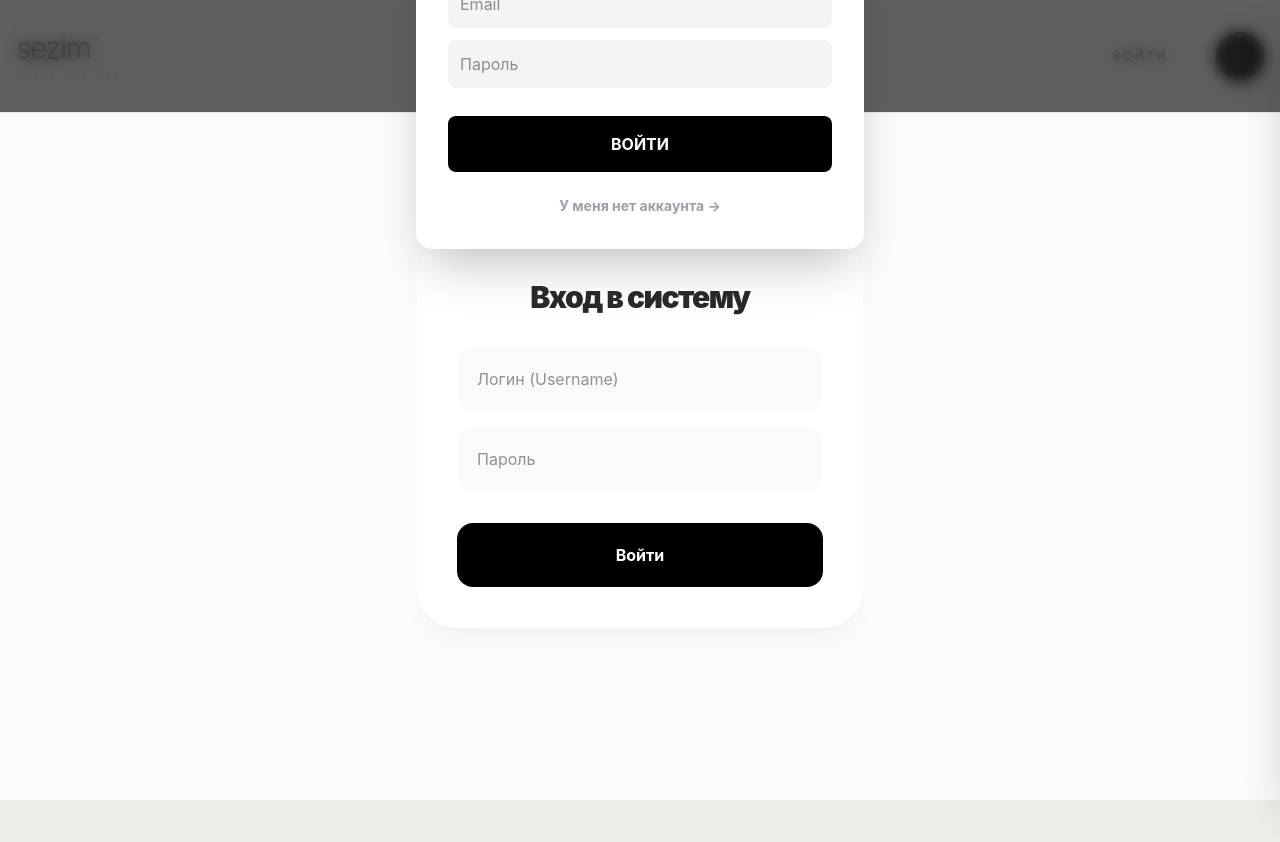
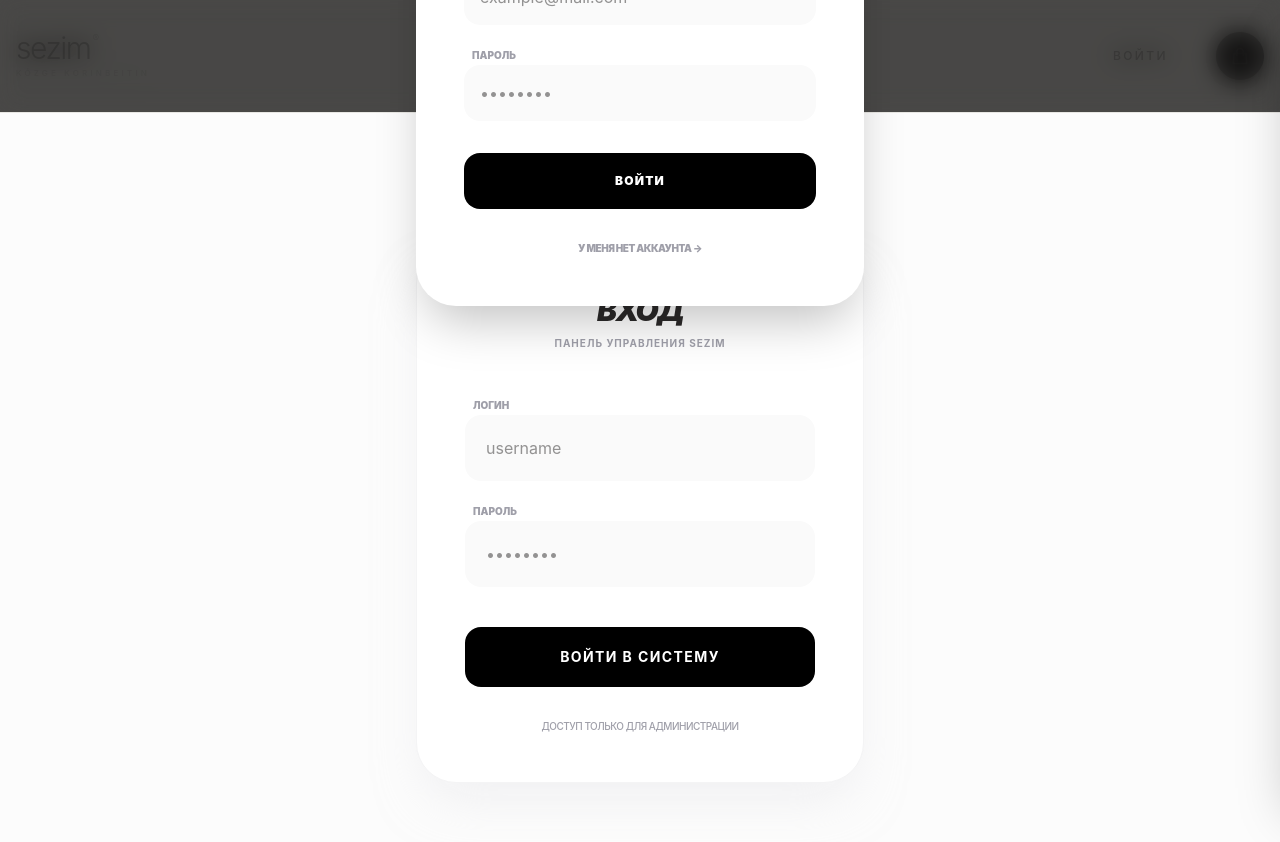
Before and after one commit to samgar-24/sezim-frontend, a React (Vite) app: page /login in a window 1280 px wide. Both pictures are taken after a click on the button "ВОЙТИ". Shown: the top 842 px of the page. Before the commit the page ends 800 px from the top, so only its background shows below. Built offline with nearby package versions, Linux system fonts and the light colour scheme.

Commit message:
Final fix for AuthModal layout and positioning

```diff
--- a/src/App.jsx
+++ b/src/App.jsx
@@ -16,16 +16,16 @@ import MyOrders from './pages/MyOrders';
 function App() {
   const { isAuthenticated, user, loading } = useAuth();
 
-  // Пока данные пользователя грузятся, ничего не рендерим, чтобы не было редиректов
   if (loading) return null;
 
   return (
-    <div className="min-h-screen bg-[#fcfcfc]">
+    <div className="min-h-screen bg-[#fcfcfc] flex flex-col">
       <Header />
 
-      <main>
+      {/* Добавляем flex-grow, чтобы контент занимал всё пространство,
+          и relative, чтобы дочерние абсолютные элементы не вылетали */}
+      <main className="flex-grow relative">
         <Routes>
-          {/* Публичные маршруты */}
           <Route path="/" element={<Home />} />
           <Route path="/product/:id" element={<ProductPage />} />
           <Route path="/checkout" element={<Checkout />} />
@@ -36,11 +36,11 @@ function App() {
           {/* Маршруты для авторизованных пользователей */}
           <Route
             path="/profile"
-            element={isAuthenticated ? <Profile /> : <Navigate to="/" />}
+            element={isAuthenticated ? <Profile /> : <Navigate to="/login" />}
           />
           <Route
             path="/my-orders"
-            element={isAuthenticated ? <MyOrders /> : <Navigate to="/" />}
+            element={isAuthenticated ? <MyOrders /> : <Navigate to="/login" />}
           />
 
           {/* Маршрут для админа */}
--- a/src/components/AuthModal.jsx
+++ b/src/components/AuthModal.jsx
@@ -16,57 +16,89 @@ export default function AuthModal({ onClose }) {
       : await register(formData);
 
     if (result.success) {
-      onClose(); // Закрываем окно при успехе
+      onClose();
     } else {
       setError(result.error);
     }
   };
 
   return (
-    <div className="fixed inset-0 bg-black/60 backdrop-blur-sm z-[100] flex items-center justify-center p-4">
-      <div className="bg-white w-full max-w-md rounded-2xl p-8 relative shadow-2xl">
-        <button onClick={onClose} className="absolute top-4 right-4 text-zinc-400 hover:text-black text-2xl">&times;</button>
+    /* Внешний контейнер (Overlay) */
+    <div
+      className="fixed inset-0 bg-black/70 backdrop-blur-md z-[9999] flex items-center justify-center p-4 md:p-6"
+      onClick={onClose} // Закрытие при клике на фон
+    >
+      {/* Карточка формы */}
+      <div
+        className="bg-white w-full max-w-md rounded-[40px] p-8 md:p-12 relative shadow-2xl animate-in fade-in zoom-in duration-300"
+        onClick={(e) => e.stopPropagation()} // Чтобы клик внутри формы не закрывал её
+      >
+        <button
+          onClick={onClose}
+          className="absolute top-6 right-6 text-zinc-400 hover:text-black transition-colors"
+        >
+          <svg width="24" height="24" viewBox="0 0 24 24" fill="none" stroke="currentColor" strokeWidth="2.5" strokeLinecap="round" strokeLinejoin="round"><path d="M18 6 6 18M6 6l12 12"/></svg>
+        </button>
 
-        <h2 className="text-2xl font-black mb-2 uppercase tracking-tighter">
-          {isLogin ? 'С возвращением' : 'Создать аккаунт'}
+        <div className="text-center mb-8">
+          <h2 className="text-3xl font-black uppercase tracking-tighter italic">
+            {isLogin ? 'Вход' : 'Регистрация'}
           </h2>
-        <p className="text-zinc-400 text-sm mb-6">Введите ваши данные ниже</p>
+          <p className="text-zinc-400 text-[10px] font-bold uppercase tracking-widest mt-2">
+            {isLogin ? 'С возвращением в Sezim' : 'Присоединяйтесь к нам'}
+          </p>
+        </div>
 
-        {error && <div className="bg-red-50 text-red-500 p-3 rounded-lg text-xs font-bold mb-4">{error}</div>}
+        {error && (
+          <div className="bg-red-50 text-red-500 p-4 rounded-2xl text-[10px] font-bold uppercase mb-6 border border-red-100">
+            {error}
+          </div>
+        )}
 
-        <form onSubmit={handleSubmit} className="space-y-3">
+        <form onSubmit={handleSubmit} className="space-y-4">
           {!isLogin && (
+            <div className="space-y-1">
+              <label className="text-[10px] font-black uppercase ml-2 text-zinc-400">Ваше имя</label>
               <input
                 type="text"
                 placeholder="Имя"
                 required
-              className="w-full p-3 bg-zinc-100 rounded-lg outline-none focus:ring-2 ring-black/5"
+                className="w-full p-4 bg-zinc-50 rounded-2xl outline-none focus:ring-2 ring-black transition-all"
                 onChange={(e) => setFormData({...formData, firstName: e.target.value})}
               />
+            </div>
           )}
+
+          <div className="space-y-1">
+            <label className="text-[10px] font-black uppercase ml-2 text-zinc-400">Email</label>
             <input
               type="email"
-            placeholder="Email"
+              placeholder="example@mail.com"
               required
-            className="w-full p-3 bg-zinc-100 rounded-lg outline-none"
+              className="w-full p-4 bg-zinc-50 rounded-2xl outline-none focus:ring-2 ring-black transition-all"
               onChange={(e) => setFormData({...formData, email: e.target.value})}
             />
+          </div>
+
+          <div className="space-y-1">
+            <label className="text-[10px] font-black uppercase ml-2 text-zinc-400">Пароль</label>
             <input
               type="password"
-            placeholder="Пароль"
+              placeholder="••••••••"
               required
-            className="w-full p-3 bg-zinc-100 rounded-lg outline-none"
+              className="w-full p-4 bg-zinc-50 rounded-2xl outline-none focus:ring-2 ring-black transition-all"
               onChange={(e) => setFormData({...formData, password: e.target.value})}
             />
+          </div>
 
-          <button className="w-full bg-black text-white font-bold py-4 rounded-lg hover:bg-zinc-800 transition-all mt-4">
-            {isLogin ? 'ВОЙТИ' : 'ЗАРЕГИСТРИРОВАТЬСЯ'}
+          <button className="w-full bg-black text-white font-black py-5 rounded-2xl hover:bg-zinc-800 transition-all mt-4 uppercase text-xs tracking-widest active:scale-95">
+            {isLogin ? 'Войти' : 'Создать аккаунт'}
           </button>
         </form>
 
         <button
           onClick={() => { setIsLogin(!isLogin); setError(''); }}
-          className="w-full mt-6 text-sm font-bold text-zinc-400 hover:text-black transition"
+          className="w-full mt-8 text-[10px] font-black text-zinc-400 hover:text-black transition uppercase tracking-tighter"
         >
           {isLogin ? 'У меня нет аккаунта →' : 'Уже есть аккаунт? Войти'}
         </button>
--- a/src/pages/Login.jsx
+++ b/src/pages/Login.jsx
@@ -13,41 +13,57 @@ export default function Login() {
         const result = await login(username, password);
 
         if (result.success) {
-            // Если вход успешный, просто уходим на страницу админки
             navigate('/admin-panel');
         } else {
-            // Показываем ошибку только если вход НЕ удался
             alert(result.error || "Ошибка входа");
         }
     };
 
     return (
-        <div className="min-h-[80vh] flex items-center justify-center px-4 bg-[#fcfcfc]">
-            <form onSubmit={handleSubmit} className="max-w-md w-full bg-white p-10 rounded-[40px] shadow-xl shadow-zinc-100 border border-zinc-50">
-                <h2 className="text-3xl font-black mb-8 text-center tracking-tighter">Вход в систему</h2>
+        /* Добавили z-10 и относительное позиционирование, чтобы блок не перекрывался */
+        <div className="min-h-screen flex items-center justify-center px-4 bg-[#fcfcfc] relative z-10 py-20">
+            <form
+                onSubmit={handleSubmit}
+                className="max-w-md w-full bg-white p-8 md:p-12 rounded-[40px] shadow-2xl shadow-zinc-200/50 border border-zinc-100"
+            >
+                <div className="text-center mb-10">
+                    <h2 className="text-3xl font-black tracking-tighter uppercase italic">Вход</h2>
+                    <p className="text-[10px] font-bold text-zinc-400 uppercase tracking-widest mt-2">Панель управления Sezim</p>
+                </div>
 
                 <div className="space-y-4">
+                    <div className="space-y-1">
+                        <label className="text-[10px] font-black uppercase ml-2 text-zinc-400">Логин</label>
                         <input
                             type="text"
-                        placeholder="Логин (Username)"
-                        className="w-full p-5 rounded-2xl bg-zinc-50 border-none outline-none focus:ring-2 ring-black transition-all"
+                            placeholder="username"
+                            className="w-full p-5 rounded-2xl bg-zinc-50 border border-transparent outline-none focus:ring-2 ring-black focus:bg-white transition-all"
                             onChange={(e) => setUsername(e.target.value)}
                             required
                         />
+                    </div>
+                    <div className="space-y-1">
+                        <label className="text-[10px] font-black uppercase ml-2 text-zinc-400">Пароль</label>
                         <input
                             type="password"
-                        placeholder="Пароль"
-                        className="w-full p-5 rounded-2xl bg-zinc-50 border-none outline-none focus:ring-2 ring-black transition-all"
+                            placeholder="••••••••"
+                            className="w-full p-5 rounded-2xl bg-zinc-50 border border-transparent outline-none focus:ring-2 ring-black focus:bg-white transition-all"
                             onChange={(e) => setPassword(e.target.value)}
                             required
                         />
+                    </div>
+
                     <button
                         type="submit"
-                        className="w-full bg-black text-white py-5 rounded-2xl font-bold hover:bg-zinc-800 transition-all active:scale-[0.98] mt-4"
+                        className="w-full bg-black text-white py-5 rounded-2xl font-bold hover:bg-zinc-800 transition-all active:scale-[0.98] mt-6 uppercase text-sm tracking-widest"
                     >
-                        Войти
+                        Войти в систему
                     </button>
                 </div>
+
+                <p className="text-center mt-8 text-[10px] font-medium text-zinc-400 uppercase tracking-tighter">
+                    Доступ только для администрации
+                </p>
             </form>
         </div>
     );
```
Lines whose indentation alone changed are shown as unchanged.
